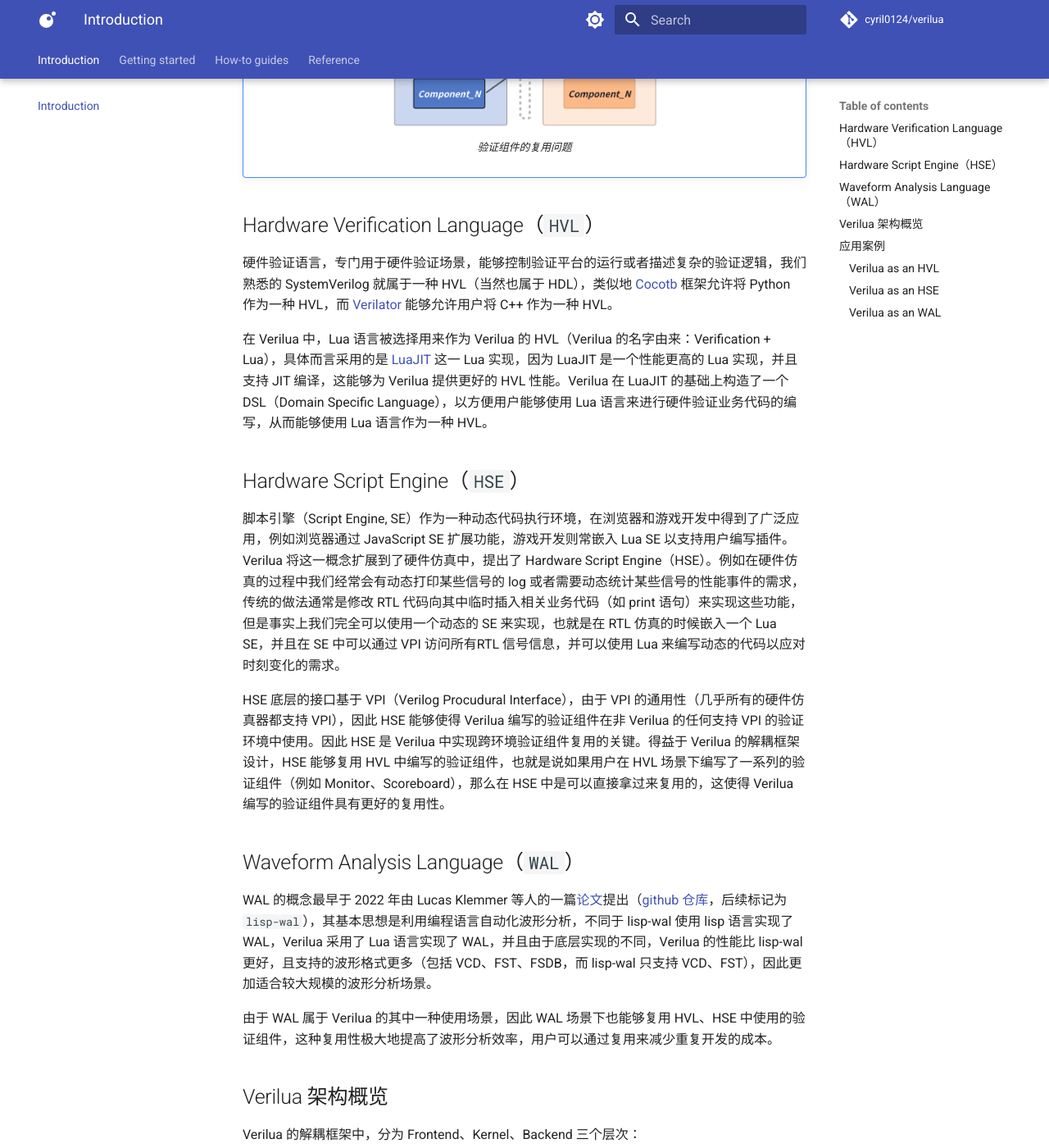
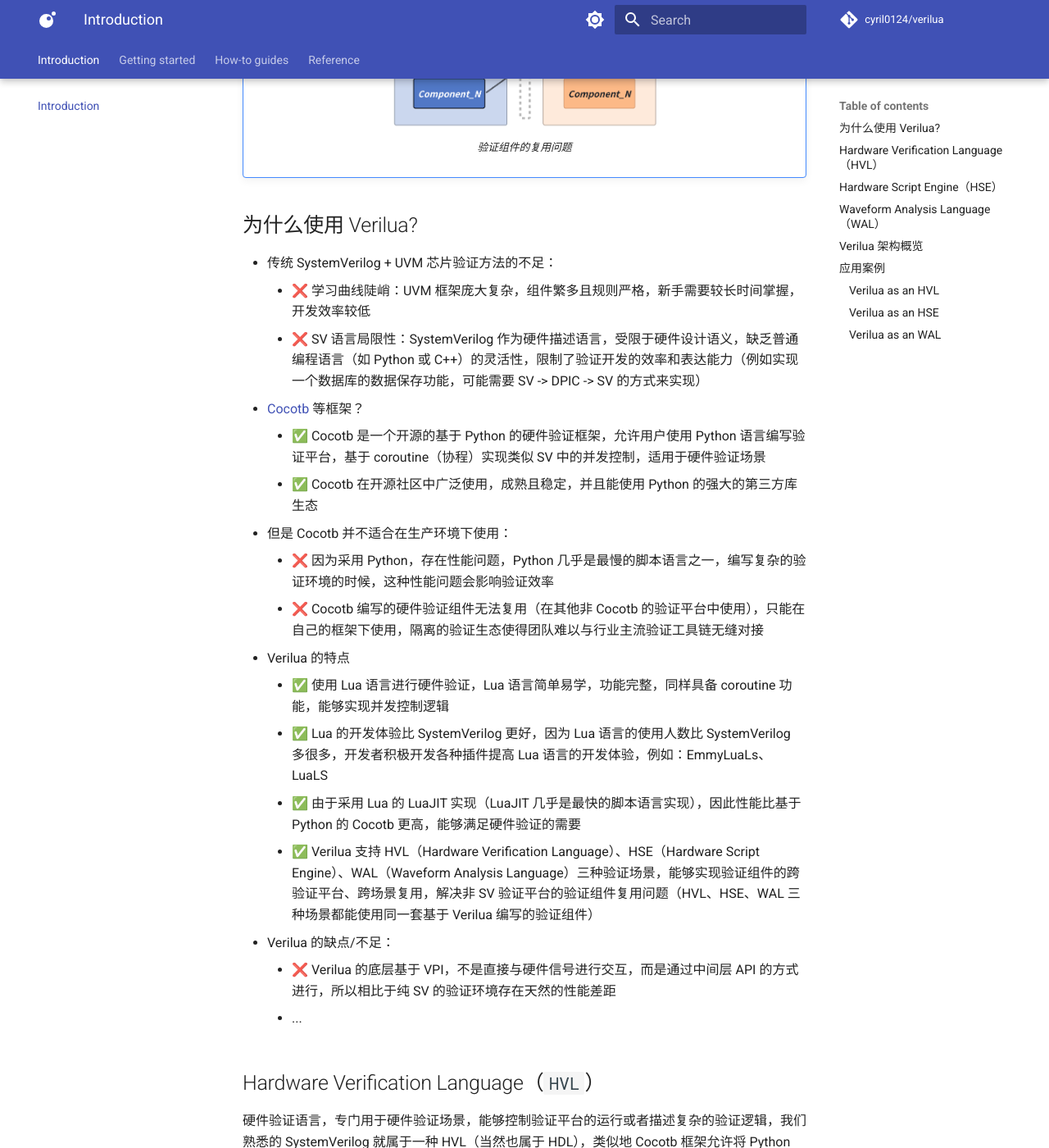
Before and after one commit to cyril0124/verilua, an MkDocs documentation site: the page built from docs/index.md, in a window 1280 px wide and 1400 px high, scrolled down 1301 px. Shown: the whole window at 82% size. Built offline with MkDocs 1.6.1 and Material for MkDocs 9.7.7, drawn with Linux system fonts in a browser that asks for light colours; comment, search, counter and statistics services are not loaded; some of the changed text lies outside the part shown.

Commit message:
docs: update index.md

```diff
--- a/docs/index.md
+++ b/docs/index.md
@@ -17,8 +17,29 @@
       <figcaption>验证组件的复用问题</figcaption>
     </figure>
 
+## 为什么使用 Verilua?
+- 传统 SystemVerilog + UVM 芯片验证方法的不足：
+    - ❌ 学习曲线陡峭：UVM 框架庞大复杂，组件繁多且规则严格，新手需要较长时间掌握，开发效率较低
+    - ❌ SV 语言局限性：SystemVerilog 作为硬件描述语言，受限于硬件设计语义，缺乏普通编程语言（如 Python 或 C++）的灵活性，限制了验证开发的效率和表达能力（例如实现一个数据库的数据保存功能，可能需要 SV -> DPIC -> SV 的方式来实现）
+- [Cocotb](https://www.cocotb.org/) 等框架？
+    - ✅ Cocotb 是一个开源的基于 Python 的硬件验证框架，允许用户使用 Python 语言编写验证平台，基于 coroutine（协程）实现类似 SV 中的并发控制，适用于硬件验证场景
+    - ✅ Cocotb 在开源社区中广泛使用，成熟且稳定，并且能使用 Python 的强大的第三方库生态
+- 但是 Cocotb 并不适合在生产环境下使用：
+    - ❌ 因为采用 Python，存在性能问题，Python 几乎是最慢的脚本语言之一，编写复杂的验证环境的时候，这种性能问题会影响验证效率
+    - ❌ Cocotb 编写的硬件验证组件无法复用（在其他非 Cocotb 的验证平台中使用），只能在自己的框架下使用，隔离的验证生态使得团队难以与行业主流验证工具链无缝对接
+
+- Verilua 的特点
+    - ✅ 使用 Lua 语言进行硬件验证，Lua 语言简单易学，功能完整，同样具备 coroutine 功能，能够实现并发控制逻辑
+    - ✅ Lua 的开发体验比 SystemVerilog 更好，因为 Lua 语言的使用人数比 SystemVerilog 多很多，开发者积极开发各种插件提高 Lua 语言的开发体验，例如：EmmyLuaLs、LuaLS
+    - ✅ 由于采用 Lua 的 LuaJIT 实现（LuaJIT 几乎是最快的脚本语言实现），因此性能比基于 Python 的 Cocotb 更高，能够满足硬件验证的需要
+    - ✅ Verilua 支持 HVL（Hardware Verification Language）、HSE（Hardware Script Engine）、WAL（Waveform Analysis Language）三种验证场景，能够实现验证组件的跨验证平台、跨场景复用，解决非 SV 验证平台的验证组件复用问题（HVL、HSE、WAL 三种场景都能使用同一套基于 Verilua 编写的验证组件）
+
+- Verilua 的缺点/不足：
+    - ❌ Verilua 的底层基于 VPI，不是直接与硬件信号进行交互，而是通过中间层 API 的方式进行，所以相比于纯 SV 的验证环境存在天然的性能差距
+    - ...
+
 ## Hardware Verification Language（`HVL`）
-硬件验证语言，专门用于硬件验证场景，能够控制验证平台的运行或者描述复杂的验证逻辑，我们熟悉的 SystemVerilog 就属于一种 HVL（当然也属于 HDL），类似地 [Cocotb](https://www.cocotb.org/) 框架允许将 Python 作为一种 HVL，而 [Verilator](https://veripool.org/guide/latest/) 能够允许用户将 C++ 作为一种 HVL。
+硬件验证语言，专门用于硬件验证场景，能够控制验证平台的运行或者描述复杂的验证逻辑，我们熟悉的 SystemVerilog 就属于一种 HVL（当然也属于 HDL），类似地 Cocotb 框架允许将 Python 作为一种 HVL，而 [Verilator](https://veripool.org/guide/latest/) 能够允许用户将 C++ 作为一种 HVL。
 
 在 Verilua 中，Lua 语言被选择用来作为 Verilua 的 HVL（Verilua 的名字由来：Verification + Lua），具体而言采用的是 [LuaJIT](https://luajit.org/) 这一 Lua 实现，因为 LuaJIT 是一个性能更高的 Lua 实现，并且支持 JIT 编译，这能够为 Verilua 提供更好的 HVL 性能。Verilua 在 LuaJIT 的基础上构造了一个 DSL（Domain Specific Language），以方便用户能够使用 Lua 语言来进行硬件验证业务代码的编写，从而能够使用 Lua 语言作为一种 HVL。
 
```
